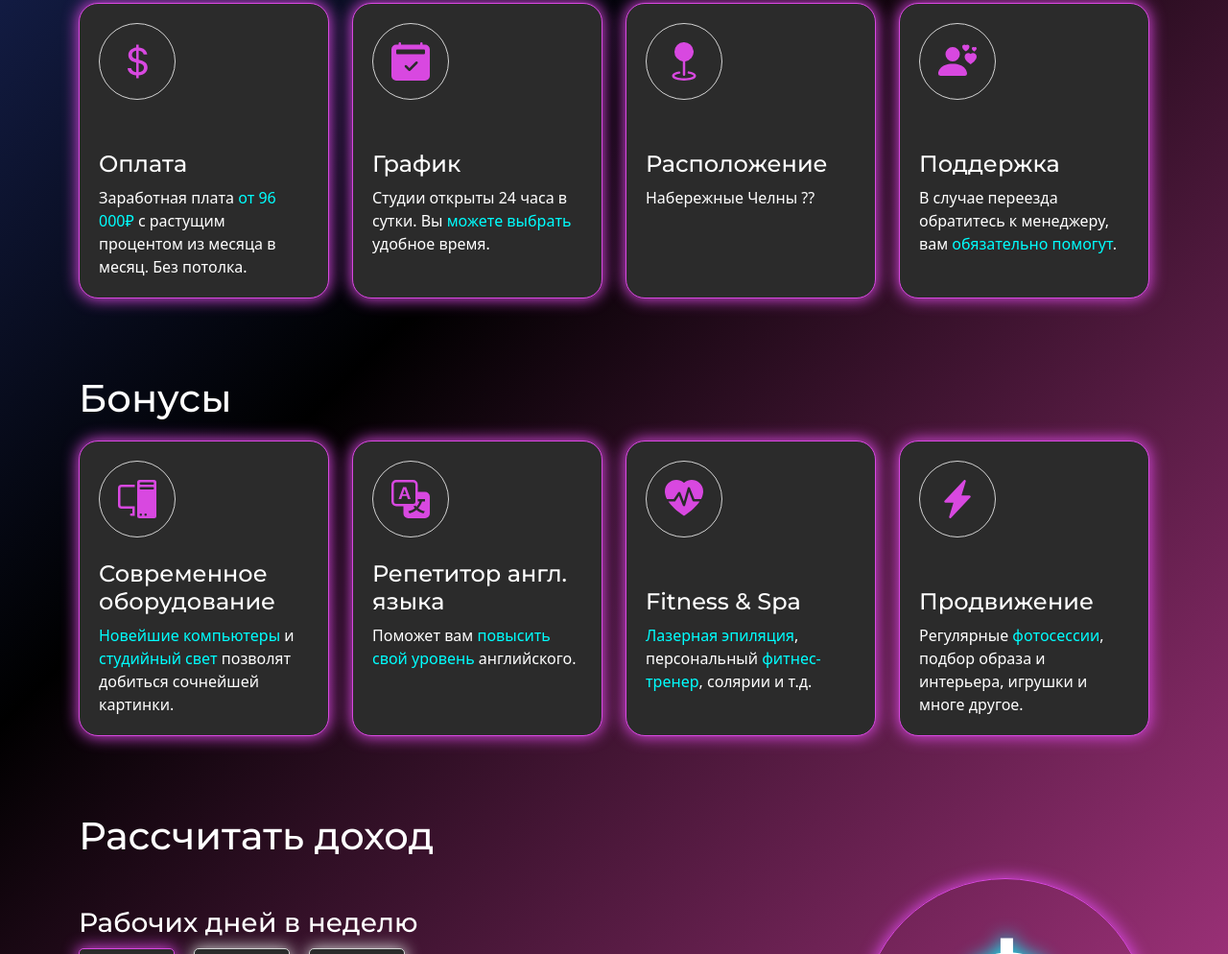
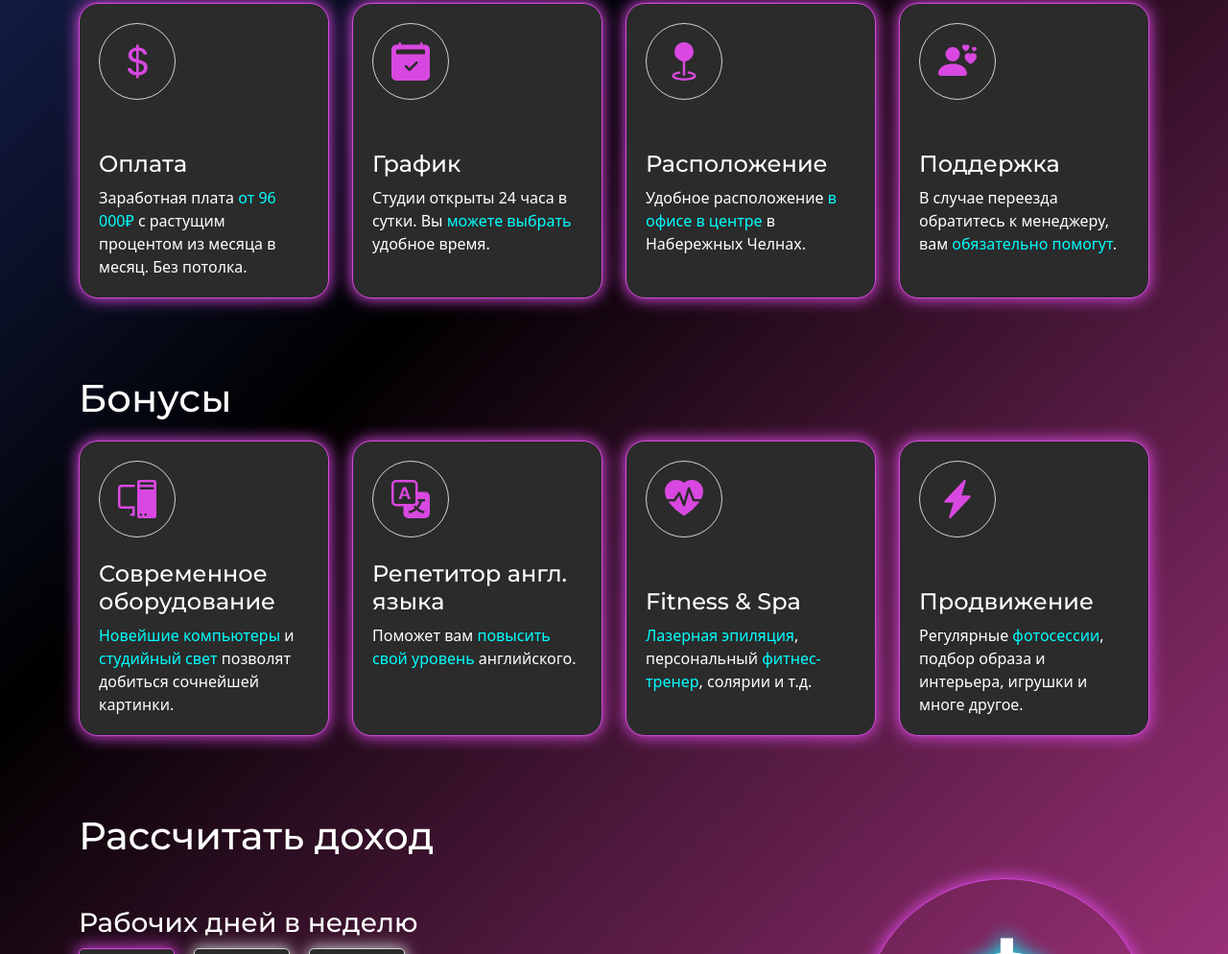
Before and after one commit to ivan-easy-web/webcam-studio, a plain HTML site: page index.html in a window 1280 px wide. Shown: the part 1182-2176 px from the top of the page at 96% size. Drawn offline with nearby package versions, Linux system fonts and the light colour scheme.

Commit message:
final version

```diff
--- a/index.html
+++ b/index.html
@@ -154,7 +154,7 @@
                         </div>
 
                         <div class="info-foot">
-                            <p>Набережные Челны ??</p>
+                            <p>Удобное расположение <span>в офисе в центре</span> в Набережных Челнах.</p>
                         </div>
                     </div>
                 </div>
```
